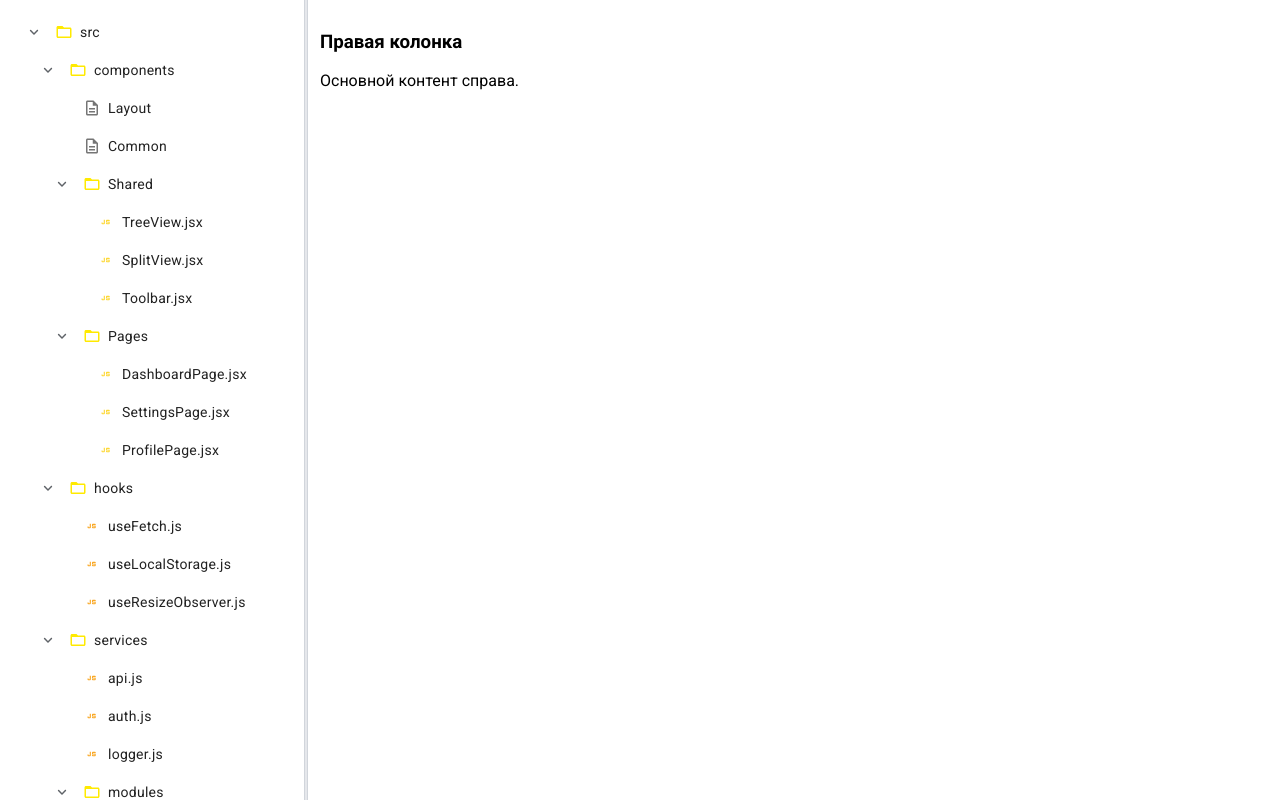
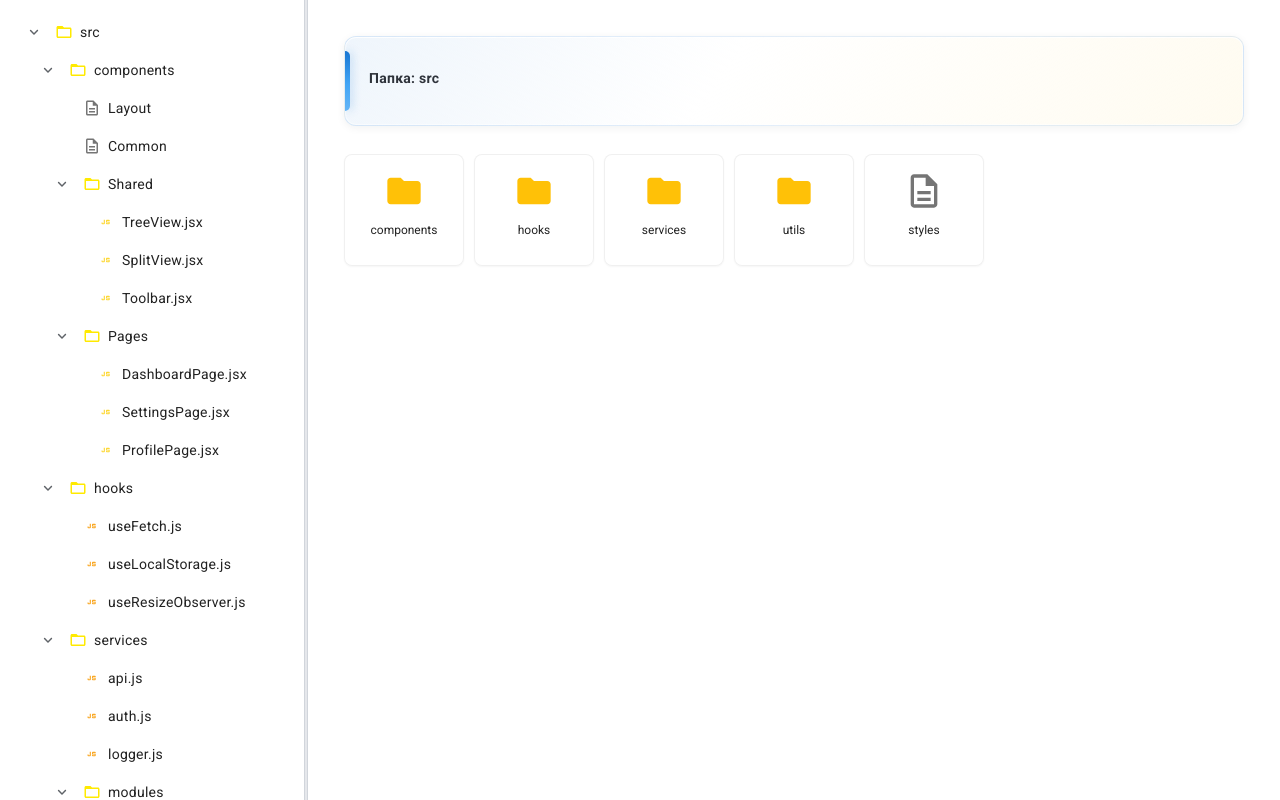
Before and after one commit to MarkovaDA/Navigator, a React (Vite) app: page / in a window 1280 px wide. Built offline with nearby package versions, Linux system fonts and the light colour scheme.

Commit message:
Добавлен компонент FileExplorer

```diff
--- a/src/components/Navigator/Navigator.css
+++ b/src/components/Navigator/Navigator.css
@@ -1,3 +1,16 @@
 .navigator {
   height: 100%;
 }
+
+.navigator .split-view__right {
+  display: flex;
+  flex-direction: column;
+  min-height: 0;
+}
+
+.navigator__content-shell {
+  box-sizing: border-box;
+  flex: 1 1 auto;
+  margin: 16px;
+  min-height: min(calc(100vh - 48px), 100%);
+}
--- a/src/components/Navigator/index.jsx
+++ b/src/components/Navigator/index.jsx
@@ -1,6 +1,9 @@
+import { useState } from "react";
 import SplitView from "../Shared/SplitView";
 import TreeView from "../Shared/TreeView";
+import FileExplorer from "../Shared/FileExplorer";
 import "./Navigator.css";
+
 
 const demoTree = [
   {
@@ -110,19 +113,30 @@ const demoTree = [
 ];
 
 function Navigator() {
+  const [selectedFolder, setSelectedFolder] = useState(demoTree[0]);
+
   return (
     <div className="navigator">
       <SplitView
         left={
           <div>
-            <TreeView data={demoTree} />
+            <TreeView
+              data={demoTree}
+              selectedId={selectedFolder?.id}
+              onSelect={setSelectedFolder}
+            />
           </div>
         }
         right={
-          <div>
-            <h3>Правая колонка</h3>
-            <p>Основной контент справа.</p>
-          </div>
+          <section
+            className="navigator__content-shell"
+            aria-label="Контейнер содержимого"
+          >
+            <FileExplorer
+              directory={selectedFolder}
+              files={selectedFolder?.children ?? []}
+            />
+          </section>
         }
       />
     </div>
--- /dev/null
+++ b/src/components/Shared/FileExplorer/FileExplorer.css
@@ -0,0 +1,140 @@
+.file-explorer {
+  box-sizing: border-box;
+  width: 100%;
+  min-height: 120px;
+  padding: 8px;
+}
+
+.file-explorer--empty {
+  display: flex;
+  align-items: center;
+  justify-content: center;
+  min-height: 160px;
+}
+
+.file-explorer__directory {
+  position: relative;
+  box-sizing: border-box;
+  width: 100%;
+  overflow: hidden;
+  padding: 32px 22px 36px 24px;
+  margin: 0 0 28px;
+  font-size: 14px;
+  font-weight: 600;
+  line-height: 1.4;
+  color: rgba(19, 24, 32, 0.88);
+  letter-spacing: 0.02em;
+  border-radius: 12px;
+  border: 1px solid rgba(25, 118, 210, 0.12);
+  background:
+    linear-gradient(
+      125deg,
+      rgba(25, 118, 210, 0.07) 0%,
+      rgba(255, 255, 255, 0.92) 42%,
+      rgba(255, 193, 7, 0.06) 100%
+    );
+  box-shadow:
+    inset 0 1px 0 rgba(255, 255, 255, 0.75),
+    0 2px 8px rgba(13, 27, 42, 0.06),
+    0 0 0 1px rgba(255, 255, 255, 0.5) inset;
+}
+
+.file-explorer__directory::before {
+  content: "";
+  position: absolute;
+  left: 0;
+  top: 14px;
+  bottom: 14px;
+  width: 5px;
+  border-radius: 0 5px 5px 0;
+  background: linear-gradient(180deg, #1976d2 0%, #42a5f5 55%, #64b5f6 100%);
+  box-shadow: 2px 0 8px rgba(25, 118, 210, 0.25);
+}
+
+.file-explorer--empty .file-explorer__directory {
+  margin-bottom: 32px;
+  padding: 38px 28px 42px;
+  text-align: center;
+}
+
+.file-explorer--empty .file-explorer__directory::before {
+  left: 50%;
+  top: auto;
+  right: auto;
+  bottom: 0;
+  width: 52px;
+  height: 4px;
+  margin-left: -26px;
+  border-radius: 4px 4px 0 0;
+  box-shadow: 0 2px 10px rgba(25, 118, 210, 0.3);
+}
+
+.file-explorer__empty {
+  margin: 0;
+  font-size: 14px;
+  color: rgba(0, 0, 0, 0.45);
+}
+
+.file-explorer__tiles {
+  display: grid;
+  grid-template-columns: repeat(auto-fill, minmax(104px, 1fr));
+  gap: 10px;
+  margin: 0;
+  padding: 0;
+  list-style: none;
+}
+
+.file-explorer__tile {
+  list-style: none;
+}
+
+.file-explorer__tile-body {
+  display: flex;
+  flex-direction: column;
+  align-items: center;
+  gap: 8px;
+  box-sizing: border-box;
+  min-height: 112px;
+  padding: 12px 8px 10px;
+  border-radius: 8px;
+  border: 1px solid rgba(0, 0, 0, 0.06);
+  background: rgba(255, 255, 255, 0.85);
+  box-shadow: 0 1px 2px rgba(0, 0, 0, 0.04);
+  transition:
+    background-color 140ms ease,
+    border-color 140ms ease,
+    box-shadow 140ms ease;
+}
+
+.file-explorer__tile-body:hover {
+  background: rgba(25, 118, 210, 0.06);
+  border-color: rgba(25, 118, 210, 0.22);
+  box-shadow: 0 2px 8px rgba(0, 0, 0, 0.06);
+}
+
+.file-explorer__tile-icon {
+  display: flex;
+  align-items: center;
+  justify-content: center;
+  width: 48px;
+  height: 48px;
+}
+
+.file-explorer__tile-icon svg {
+  font-size: 40px !important;
+  width: 1em !important;
+  height: 1em !important;
+}
+
+.file-explorer__tile-name {
+  display: -webkit-box;
+  -webkit-box-orient: vertical;
+  -webkit-line-clamp: 2;
+  overflow: hidden;
+  max-width: 100%;
+  font-size: 12px;
+  line-height: 1.25;
+  text-align: center;
+  word-break: break-word;
+  color: rgba(0, 0, 0, 0.87);
+}
--- /dev/null
+++ b/src/components/Shared/FileExplorer/index.jsx
@@ -0,0 +1,56 @@
+import { TreeNodeLeadingIcon } from "@/utils/treeIcons";
+import "./FileExplorer.css";
+
+function normalizeFiles(files) {
+  if (files == null) return [];
+  return Array.isArray(files) ? files : [];
+}
+
+function FileExplorer({ directory = null, files = [] }) {
+  const items = normalizeFiles(files);
+  const title = directory?.name ? `Папка: ${directory.name}` : "Папка не выбрана";
+
+  if (items.length === 0) {
+    return (
+      <div className="file-explorer file-explorer--empty" role="region" aria-label="Файлы">
+        <div className="file-explorer__directory">{title}</div>
+        <p className="file-explorer__empty">
+          { directory ? "В выбранной папке нет элементов." : "Нет файлов для отображения."}
+        </p>
+      </div>
+    );
+  }
+
+  return (
+    <div className="file-explorer" role="region" aria-label="Файлы">
+      <div className="file-explorer__directory">{title}</div>
+      <ul className="file-explorer__tiles" role="list">
+        {items.map((file, index) => {
+          const key = file.id ?? `${file.name ?? "item"}-${index}`;
+
+          const hasChildren =
+            Array.isArray(file.children) && file.children.length > 0;
+
+          return (
+            <li key={key} className="file-explorer__tile" role="listitem">
+              <div className="file-explorer__tile-body">
+                <span className="file-explorer__tile-icon" aria-hidden>
+                  <TreeNodeLeadingIcon
+                    node={file}
+                    hasChildren={hasChildren}
+                    isOpen={false}
+                  />
+                </span>
+                <span className="file-explorer__tile-name" title={file.name}>
+                  {file.name ?? "Без названия"}
+                </span>
+              </div>
+            </li>
+          );
+        })}
+      </ul>
+    </div>
+  );
+}
+
+export default FileExplorer;
--- a/src/components/Shared/TreeView/index.jsx
+++ b/src/components/Shared/TreeView/index.jsx
@@ -15,27 +15,35 @@ const treeIconSx = {
   flexShrink: 0,
 };
 
-function TreeNode({ node, level = 0 }) {
+function TreeNode({ node, level = 0, selectedId, onSelect }) {
   const children = Array.isArray(node.children) ? node.children : [];
   const hasChildren = children.length > 0;
   const [isOpen, setIsOpen] = useState(true);
+  const isSelected = node.id != null && node.id === selectedId;
+
+  const handleActivate = () => {
+    if (hasChildren) {
+      setIsOpen((value) => !value);
+    }
+    onSelect?.(node);
+  };
 
   return (
     <li className="tree-view__item" role="none">
       <div
-        className={`tree-view__row${hasChildren ? " tree-view__row--clickable" : ""}`}
-        onClick={() => hasChildren && setIsOpen((value) => !value)}
+        className={`tree-view__row${hasChildren ? " tree-view__row--clickable" : ""}${isSelected ? " tree-view__row--selected" : ""}`}
+        onClick={handleActivate}
         onKeyDown={(e) => {
-          if (!hasChildren) return;
           if (e.key === "Enter" || e.key === " ") {
             e.preventDefault();
-            setIsOpen((value) => !value);
+            handleActivate();
           }
         }}
         style={{ "--tree-level": level }}
         role="treeitem"
         tabIndex={0}
         aria-expanded={hasChildren ? isOpen : undefined}
+        aria-selected={isSelected}
       >
         <span className="tree-view__toggle" aria-hidden="true">
           {hasChildren ? (
@@ -65,6 +73,8 @@ function TreeNode({ node, level = 0 }) {
               key={child.id ?? `${child.name ?? "folder"}-${index}`}
               node={child}
               level={level + 1}
+              selectedId={selectedId}
+              onSelect={onSelect}
             />
           ))}
         </ul>
@@ -73,7 +83,7 @@ function TreeNode({ node, level = 0 }) {
   );
 }
 
-function TreeView({ data }) {
+function TreeView({ data, selectedId, onSelect }) {
   const nodes = normalizeNodes(data);
 
   if (nodes.length === 0) {
@@ -83,7 +93,12 @@ function TreeView({ data }) {
   return (
     <ul className="tree-view__list tree-view__root" role="tree">
       {nodes.map((node, index) => (
-        <TreeNode key={node.id ?? `${node.name ?? "folder"}-${index}`} node={node} />
+        <TreeNode
+          key={node.id ?? `${node.name ?? "folder"}-${index}`}
+          node={node}
+          selectedId={selectedId}
+          onSelect={onSelect}
+        />
       ))}
     </ul>
   );
```
Also changed, not shown: src/components/Shared/TreeView/TreeView.css (line endings or trailing spaces).
